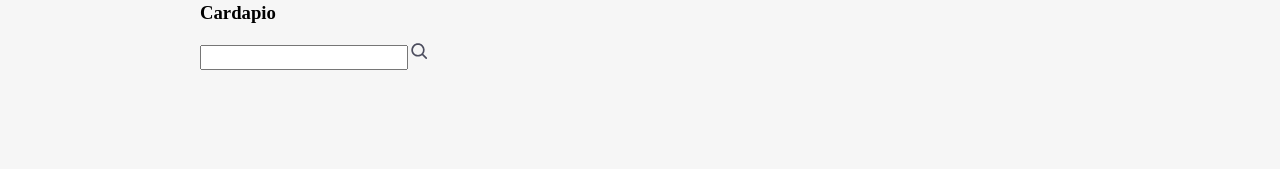
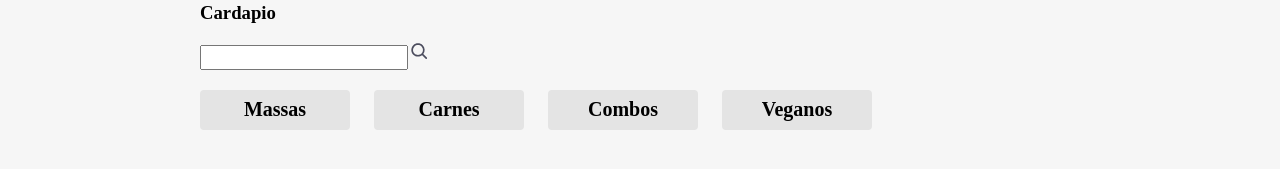
Before and after one commit to lucas648/Aluroni, a React (Create React App) app: page / in a window 1280 px wide. Shown: the part 475-644 px from the top of the page. Built offline with nearby package versions, Linux system fonts and the light colour scheme; a web font is replaced by a local one.

Commit message:
Crinado o componente de Filtros

```diff
--- a/src/pages/cardapio/Cardapio.module.scss
+++ b/src/pages/cardapio/Cardapio.module.scss
@@ -55,4 +55,12 @@
     font-size: 3rem;
     margin-bottom: 30px;
   }
+  &__filtros {
+    align-items: center;
+    display: flex;
+    flex-wrap: wrap;
+    justify-content: space-between;
+    margin-bottom: 30px;
+    width: 100%;
+  }
 }
--- /dev/null
+++ b/src/pages/cardapio/filtros/Filtros.module.scss
@@ -0,0 +1,27 @@
+@import "styles/variaveis";
+
+.filtros {
+  display: flex;
+  gap: 24px;
+  flex-wrap: wrap;
+  margin: 20px 0;
+  &__filtro {
+    align-items: center;
+    background-color: $grey;
+    border: none;
+    border-radius: 4px;
+    display: flex;
+    font-size: 1.25rem;
+    font-weight: bold;
+    height: 40px;
+    justify-content: center;
+    width: 150px;
+    &--ativo {
+      background-color: $blue;
+      color: white;
+    }
+    &:hover {
+      cursor: pointer;
+    }
+  }
+}
--- /dev/null
+++ b/src/pages/cardapio/filtros/filtros.json
@@ -0,0 +1,18 @@
+[
+    {
+      "label": "Massas",
+      "id": 1
+    },
+    {
+      "label": "Carnes",
+      "id": 2
+    },
+    {
+      "label": "Combos",
+      "id": 3
+    },
+    {
+      "label": "Veganos",
+      "id": 4
+    }
+  ]
--- /dev/null
+++ b/src/pages/cardapio/filtros/index.tsx
@@ -0,0 +1,25 @@
+import filtros from './filtros.json'
+import FiltroStyles from './Filtros.module.scss'
+
+type IOpcao = typeof filtros[0];
+
+export default function Filtros(){
+
+  const selecionarFiltro = (opcao: IOpcao)=>{
+
+  }
+
+  return(
+    <div className={FiltroStyles.filtros}>
+      {filtros.map((opcao)=>(
+        <button
+          className={FiltroStyles.filtros__filtro}
+          key={opcao.id}
+          onClick={()=> selecionarFiltro(opcao)}
+        >
+          {opcao.label}
+        </button>
+      ))}
+    </div>
+  )
+}
--- a/src/pages/cardapio/index.tsx
+++ b/src/pages/cardapio/index.tsx
@@ -2,6 +2,7 @@
 import {ReactComponent as Logo} from 'assets/logo.svg';
 import Buscador from './buscador';
 import { useState } from 'react';
+import Filtros from './filtros';
 
 export default function Cardapio(){
   const [busca, setBusca] = useState('');
@@ -19,6 +20,9 @@
       <section className={CardapioStyles.cardapio}>
         <h3 className={CardapioStyles.titulo}>Cardapio</h3>
         <Buscador busca={busca} setBusca={setBusca}/>
+        <div className={CardapioStyles.cardapio__filtros}>
+          <Filtros/>
+        </div>
       </section>
     </main>
   )
```
